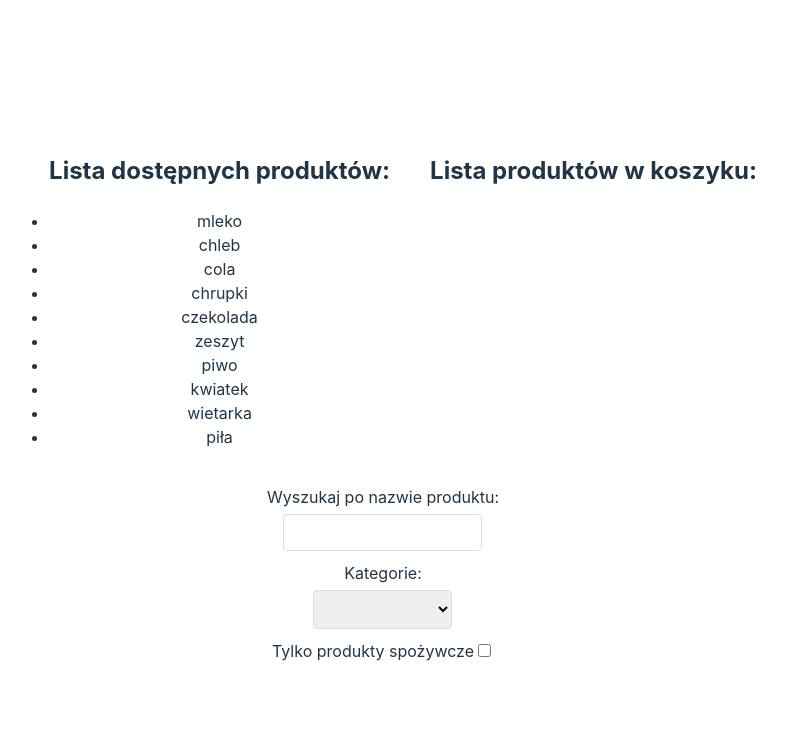
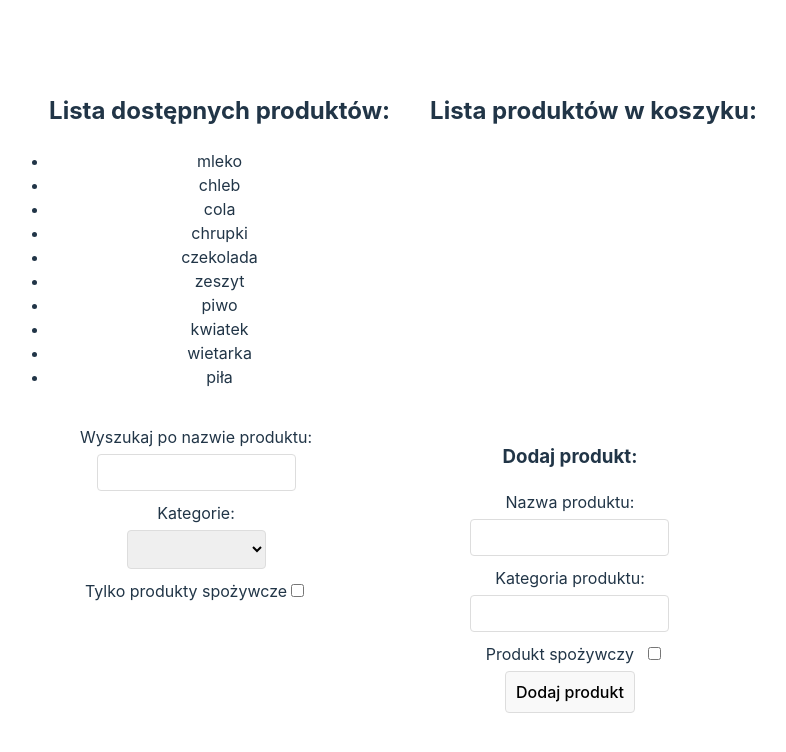
Before and after one commit to owsiej/js-studies, a React (Vite) app in the folder React/exam/exam/: page / in a window 1280 px wide. Shown: the top 752 px of the page, without its empty margins (257-1043 px from the left). Built offline with nearby package versions, Linux system fonts and the light colour scheme.

Commit message:
added react exam exercise nr 3

```diff
--- a/React/exam/exam/src/App.jsx
+++ b/React/exam/exam/src/App.jsx
@@ -4,18 +4,22 @@ import { products } from "../src/common/consts/produkty.js";
 import ProductsList from "./components/ProductsList/ProductsList";
 import ShoppingList from "./components/ShoppingList/ShoppingList.jsx";
 import ProductsFilters from "./components/ProductsFilters/ProductsFilters.jsx";
+import AddProducts from "./components/AddProducts/AddProducts.jsx";
 
 function App() {
   const [productList, setProductList] = useState(products);
   const [productListToDisplay, setProductListToDisplay] = useState(productList);
   const [shoppingList, setShoppingList] = useState([]);
+  const [maxCurrentId, setMaxCurrentId] = useState(
+    productList[productList.length - 1].id + 1
+  );
 
-  const addToShoppingCart = (itemToAdd) => {
+  const handleAddToShoppingCart = (itemToAdd) => {
     shoppingList.push(itemToAdd);
     setShoppingList([...shoppingList]);
   };
 
-  const deleteFromShoppingCart = (itemToDelete) => {
+  const handleDeleteFromShoppingCart = (itemToDelete) => {
     const indexProductToRemove = shoppingList.findIndex(
       (prod) => prod.nazwa === itemToDelete.nazwa
     );
@@ -41,22 +45,42 @@ function App() {
     );
   };
 
+  const handleAddNewProd = (e) => {
+    const productName = e.currentTarget.elements.prodName.value;
+    const categoryName = e.currentTarget.elements.prodCat.value;
+    const isFoodProduct = e.currentTarget.elements.isProdFood.checked;
+    const prodId = maxCurrentId;
+    setMaxCurrentId(prodId + 1);
+    const newProduct = {
+      id: prodId,
+      nazwa: productName,
+      kategoria: categoryName,
+      produktSpozywczy: isFoodProduct,
+    };
+
+    productList.push(newProduct);
+    setProductList([...productList]);
+    setProductListToDisplay([...productList]);
+  };
   return (
     <>
       <div className="lists">
         <ProductsList
           productsList={productListToDisplay}
-          addProd={addToShoppingCart}
+          addProdToCart={handleAddToShoppingCart}
         />
         <ShoppingList
           shoppingList={shoppingList}
-          deleteProd={deleteFromShoppingCart}
+          deleteProd={handleDeleteFromShoppingCart}
         />
       </div>
-      <ProductsFilters
-        productsList={productList}
-        foodFilter={handleFoodFilter}
-      />
+      <div className="lists">
+        <ProductsFilters
+          productsList={productList}
+          foodFilter={handleFoodFilter}
+        />
+        <AddProducts addNewProd={handleAddNewProd} />
+      </div>
     </>
   );
 }
--- /dev/null
+++ b/React/exam/exam/src/components/AddProducts/AddProducts.css
@@ -0,0 +1,27 @@
+.addProdForm {
+    width: 100%;
+  max-width: 600px;
+  margin: 0 auto;
+  padding: 20px;
+  border-radius: 5px;
+}
+
+.addProdForm input[type="text"],
+.addProdForm button,
+.addProdForm select {
+  padding: 10px;
+  margin-top: 5px;
+  margin-bottom: 10px;
+  border: 1px solid #ddd;
+  border-radius: 4px;
+  display: block;
+  width: auto;
+  margin-left: auto;
+  margin-right: auto;
+}
+
+.addProdForm label {
+  padding: 10px;
+  margin-top: 5px;
+  margin-bottom: 5px;
+}
--- /dev/null
+++ b/React/exam/exam/src/components/AddProducts/AddProducts.jsx
@@ -0,0 +1,69 @@
+/* eslint-disable react/prop-types */
+import { useState } from "react";
+
+import "./AddProducts.css";
+
+const AddProducts = (props) => {
+  const [formData, setFormData] = useState({
+    prodName: "",
+    prodCat: "",
+    isProdFood: false,
+  });
+
+  const handleSubmit = (e) => {
+    e.preventDefault();
+    props.addNewProd(e);
+    setFormData({
+      prodName: "",
+      prodCat: "",
+      isProdFood: false,
+    });
+  };
+
+  const handleChange = (e) => {
+    const { name, value, type, checked } = e.target;
+    const inputValue = type === "checkbox" ? checked : value;
+
+    setFormData({
+      ...formData,
+      [name]: inputValue,
+    });
+  };
+
+  return (
+    <>
+      <form className="addProdForm" onSubmit={handleSubmit}>
+        <h3>Dodaj produkt:</h3>
+        <label htmlFor="prodName">Nazwa produktu: </label>
+        <input
+          type="text"
+          name="prodName"
+          id="prodName"
+          value={formData.prodName}
+          onChange={handleChange}
+          required
+        />
+        <label htmlFor="prodCat">Kategoria produktu: </label>
+        <input
+          type="text"
+          name="prodCat"
+          id="prodCat"
+          value={formData.prodCat}
+          onChange={handleChange}
+          required
+        />
+        <label htmlFor="isProdFood">Produkt spożywczy</label>
+        <input
+          type="checkbox"
+          name="isProdFood"
+          id="isProdFood"
+          checked={formData.isProdFood}
+          onChange={handleChange}
+        />
+        <button type="submit">Dodaj produkt</button>
+      </form>
+    </>
+  );
+};
+
+export default AddProducts;
--- /dev/null
+++ b/React/exam/exam/src/components/AddProducts/index.js
@@ -0,0 +1 @@
+export * from './AddProducts';
--- a/React/exam/exam/src/components/ProductsList/ProductsList.jsx
+++ b/React/exam/exam/src/components/ProductsList/ProductsList.jsx
@@ -2,16 +2,14 @@
 import "./ProductsList.css";
 
 const ProductsList = (props) => {
-  const handleLeftClickOnProduct = (item) => {
-    props.addProd(item);
-  };
+  const { productsList, addProdToCart } = props;
 
   return (
     <>
       <ul>
         <h2>Lista dostępnych produktów:</h2>
-        {props.productsList.map((prod) => (
-          <li key={prod.id} onClick={() => handleLeftClickOnProduct(prod)}>
+        {productsList.map((prod) => (
+          <li key={prod.id} onClick={() => addProdToCart(prod)}>
             {prod.nazwa}
           </li>
         ))}
--- a/React/exam/exam/src/components/ShoppingList/ShoppingList.jsx
+++ b/React/exam/exam/src/components/ShoppingList/ShoppingList.jsx
@@ -3,15 +3,16 @@ import "./ShoppingList.css";
 import { v1 as uuidv1 } from "uuid";
 
 const ShoppingList = (props) => {
+  const { shoppingList, deleteProd } = props;
   const handleRightMouseButtonClick = (event, item) => {
     event.preventDefault();
-    props.deleteProd(item);
+    deleteProd(item);
   };
   return (
     <>
       <ul>
         <h2>Lista produktów w koszyku:</h2>
-        {props.shoppingList.map((prod) => (
+        {shoppingList.map((prod) => (
           <li
             key={uuidv1()}
             onContextMenu={(e) => handleRightMouseButtonClick(e, prod)}
```
